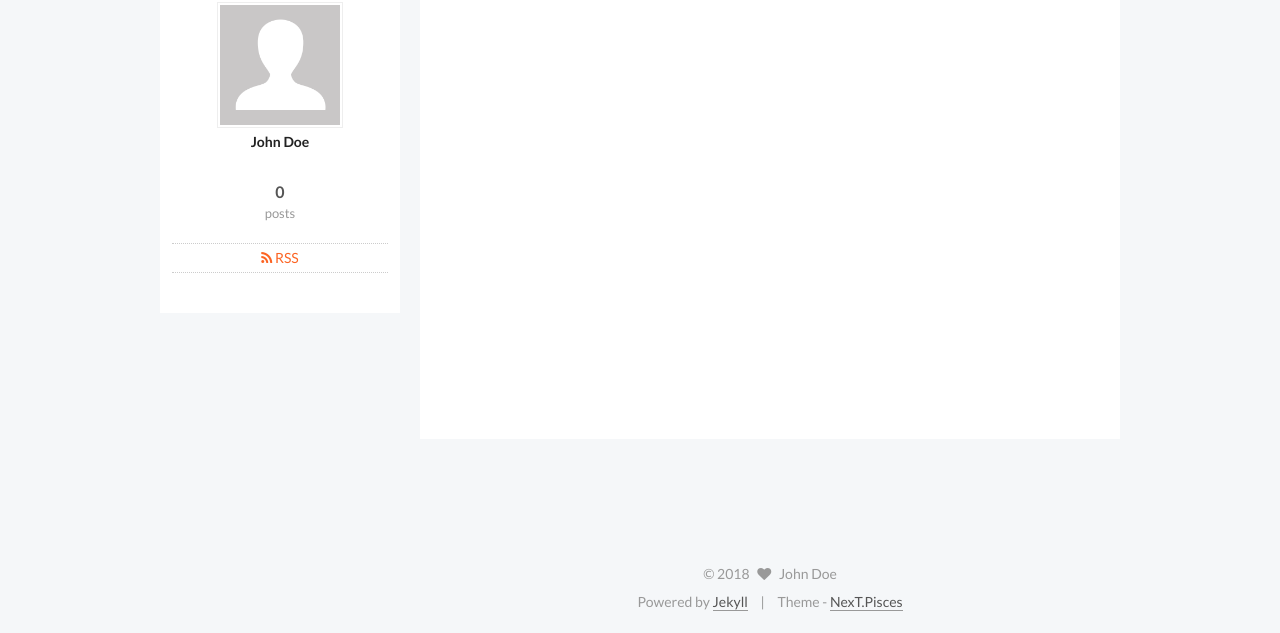
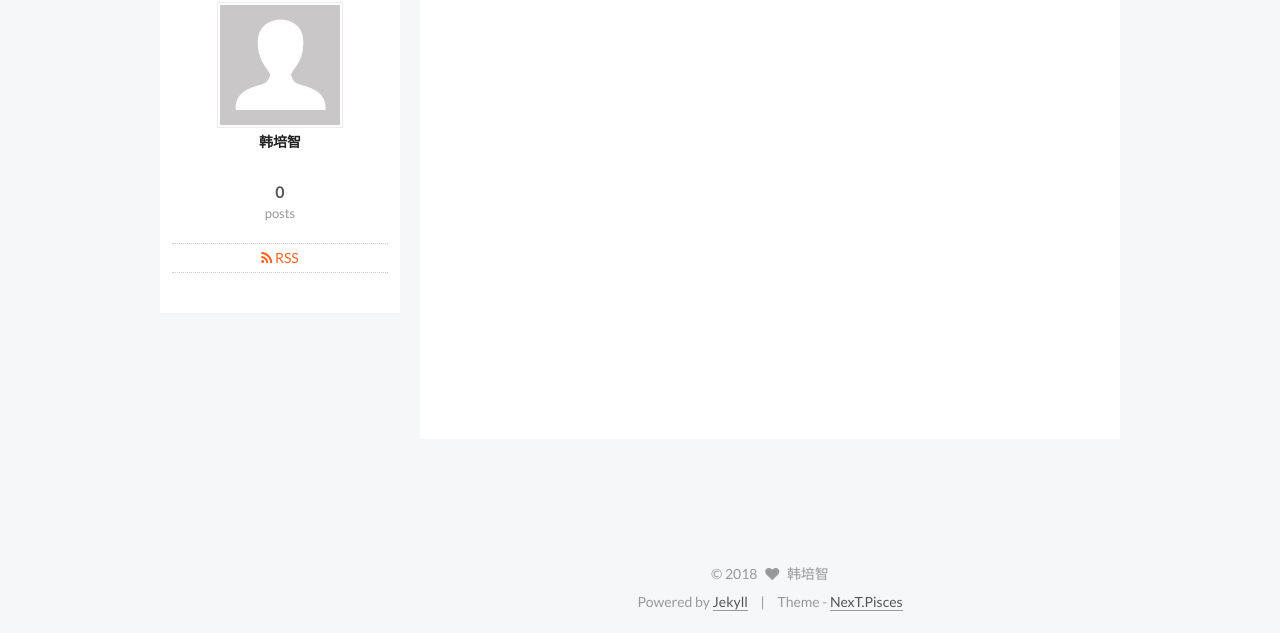
Before and after one commit to HanPeizhi/hanpeizhi.github.io, a Jekyll site: the page built from index.html, in a window 1280 px wide. Shown: the part 264-897 px from the top of the page. Built offline with Jekyll 4.4.1, drawn with Linux system fonts in a browser that asks for light colours; the list of posts is cut into pages by our own code.

Commit message:
Update _config.yml

```diff
--- a/_config.yml
+++ b/_config.yml
@@ -7,7 +7,7 @@
 title: NexT
 subtitle:
 description:
-author: John Doe
+author: 韩培智
 # Support language: de, en, fr-FR, id, ja, ko, pt-BR, pt, ru, zh-Hans, zh-hk, zh-tw
 language: en
 date_format: '%Y-%m-%d'
```
